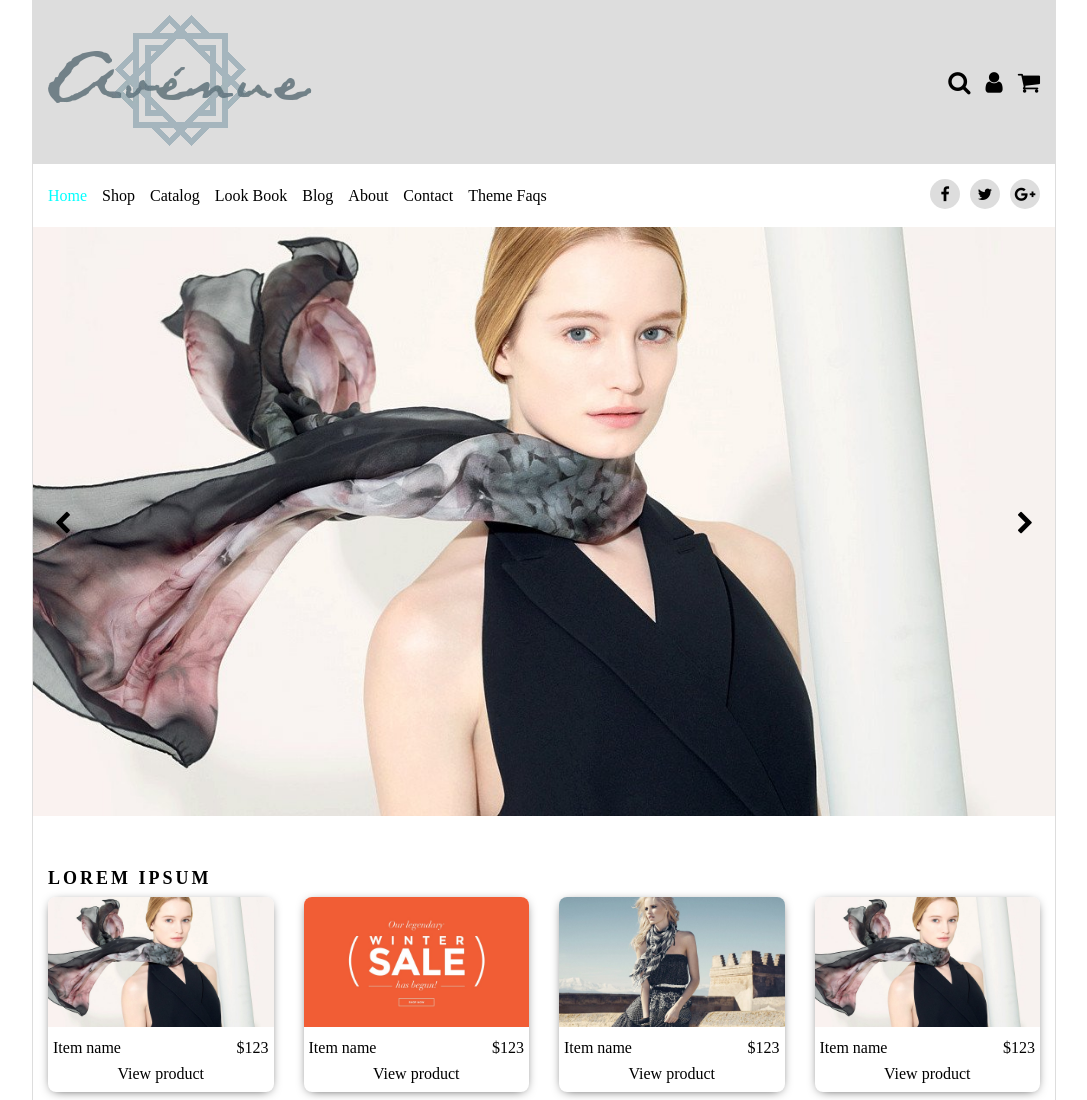
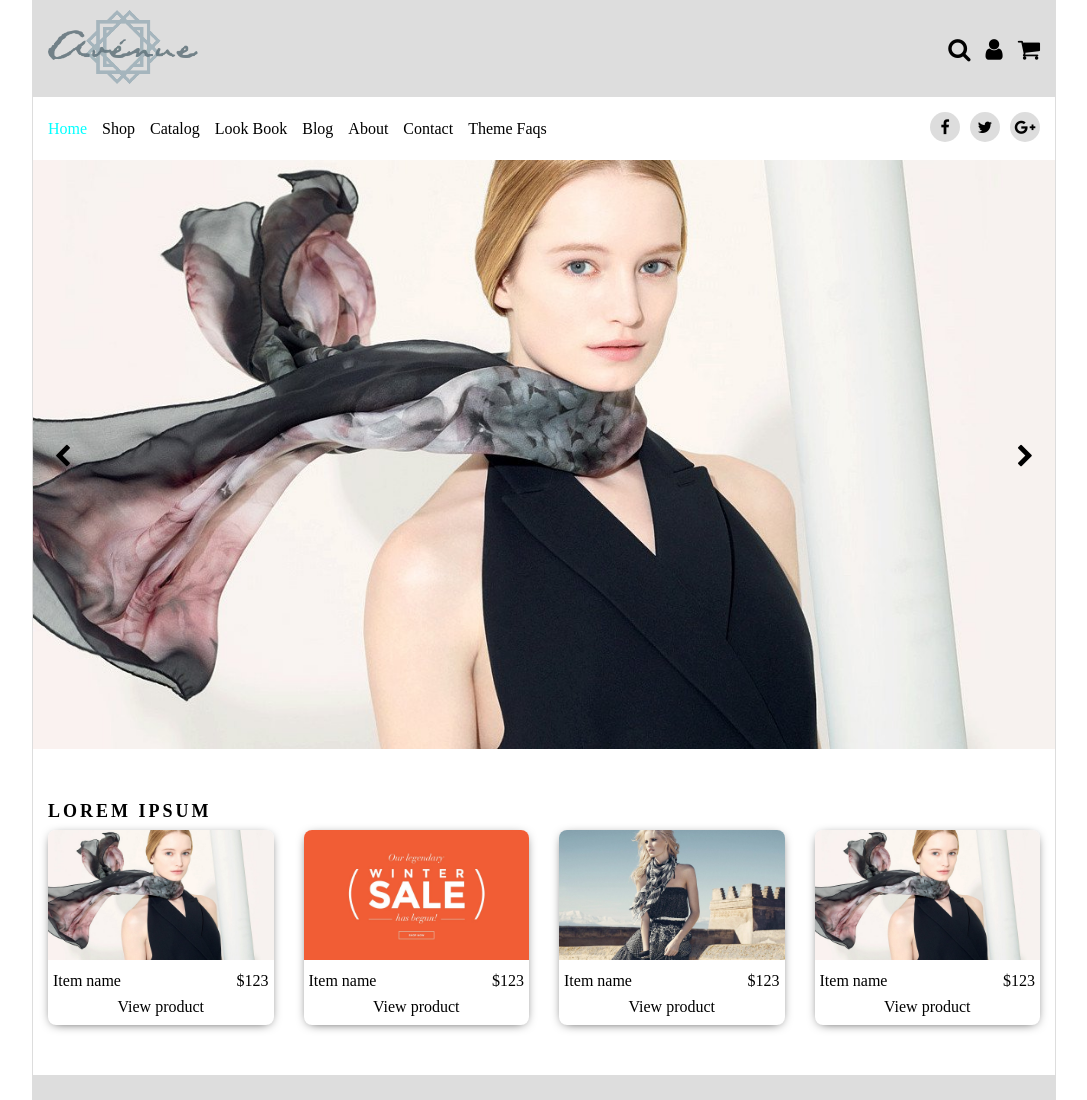
Before and after one commit to at-trangle/traning-fe, a plain HTML site: page Day3/CSS/ex2.html in a window 1280 px wide. Shown: the top 1100 px of the page, without its empty margins (96-1183 px from the left). Drawn offline with Linux system fonts and the light colour scheme.

Commit message:
fix comment

```diff
--- a/Day3/CSS/ex2.css
+++ b/Day3/CSS/ex2.css
@@ -75,7 +75,10 @@ img {
 /* header */
 .header-top {
   background-color: #dddddd;
-  padding: 15px;
+  padding: 10px 15px;
+}
+.header-top .logo img {
+  width: 150px;
 }
 .header-top .header-actions li {
   margin-left: 15px;
```
Also changed, not shown: Day3/CSS/ex1.html (line endings or trailing spaces).
